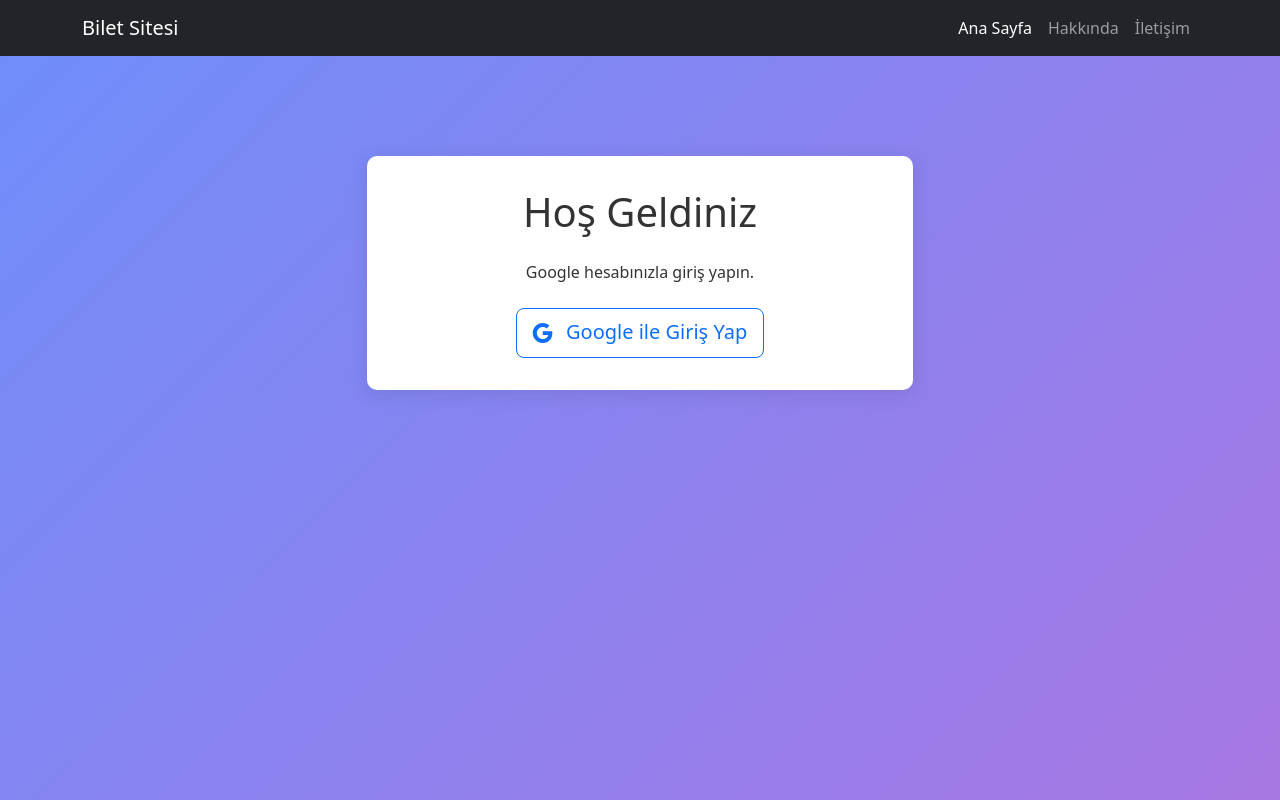
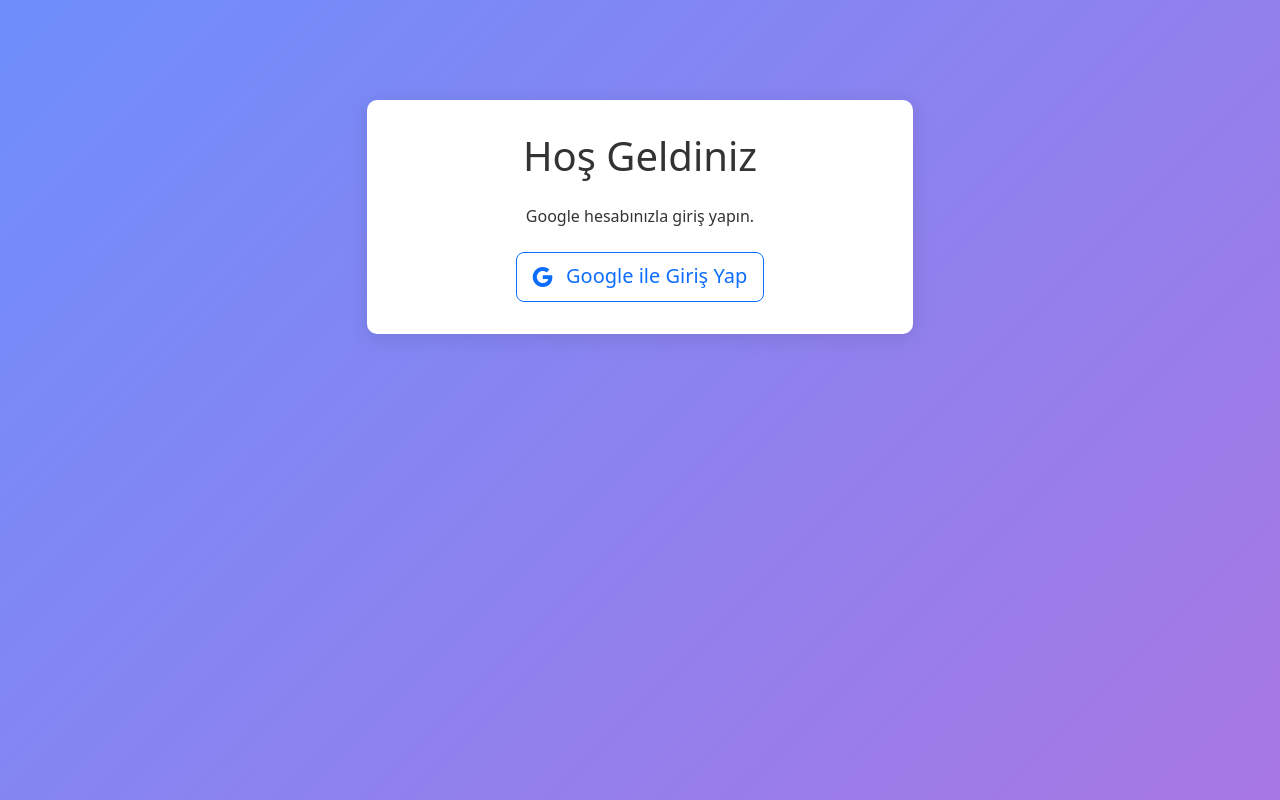
Before and after one commit to azat-bit/biletAl, a plain HTML site: page login.html in a window 1280 px wide. Drawn offline with nearby package versions, Linux system fonts and the light colour scheme.

Commit message:
Giriş yapma sayfası düzenlendi

```diff
--- a/login.html
+++ b/login.html
@@ -38,28 +38,7 @@
 </head>
 
 <body>
-    <nav class="navbar navbar-expand-lg navbar-dark bg-dark w-100">
-        <div class="container">
-            <a class="navbar-brand" href="#">Bilet Sitesi</a>
-            <button class="navbar-toggler" type="button" data-bs-toggle="collapse" data-bs-target="#navbarNav"
-                aria-controls="navbarNav" aria-expanded="false" aria-label="Toggle navigation">
-                <span class="navbar-toggler-icon"></span>
-            </button>
-            <div class="collapse navbar-collapse" id="navbarNav">
-                <ul class="navbar-nav ms-auto">
-                    <li class="nav-item">
-                        <a class="nav-link active" aria-current="page" href="#">Ana Sayfa</a>
-                    </li>
-                    <li class="nav-item">
-                        <a class="nav-link" href="#">Hakkında</a>
-                    </li>
-                    <li class="nav-item">
-                        <a class="nav-link" href="#">İletişim</a>
-                    </li>
-                </ul>
-            </div>
-        </div>
-    </nav>
+
     <div class="container">
         <div class="row justify-content-center">
             <div class="col-md-6">
@@ -86,6 +65,7 @@
         });
     </script>
     <script src="https://cdn.jsdelivr.net/npm/bootstrap@5.3.0-alpha3/dist/js/bootstrap.bundle.min.js"></script>
+    <script src = "script.js"></script>
 </body>
 
 </html>
```
